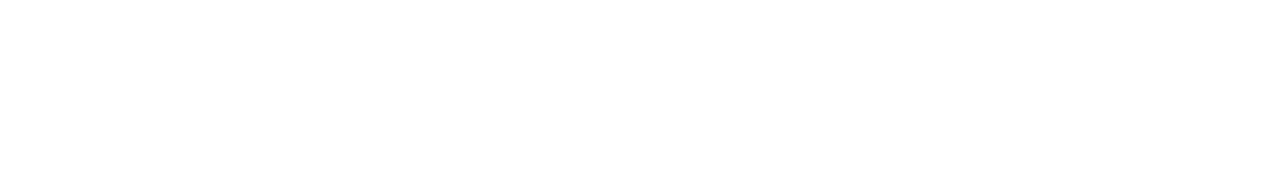
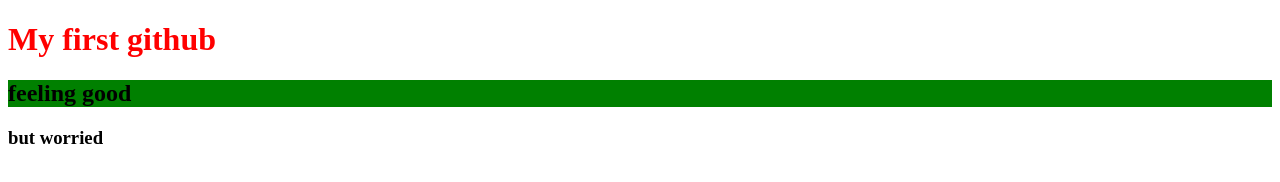
Before and after one commit to Sadiql/my_second_repo, a plain HTML site: page index.html in a window 1280 px wide. Drawn offline with Linux system fonts and the light colour scheme.

Commit message:
first changed

```diff
--- a/index.html
+++ b/index.html
@@ -5,8 +5,12 @@
     <meta http-equiv="X-UA-Compatible" content="IE=edge">
     <meta name="viewport" content="width=device-width, initial-scale=1.0">
     <title>My second repo</title>
+    <link rel="stylesheet" href="style.css">
 </head>
 <body>
+    <h1>My first github</h1>
+    <h2>feeling good</h2>
+    <h3>but worried</h3>
 
 </body>
 </html>
--- /dev/null
+++ b/style.css
@@ -0,0 +1,6 @@
+h1{
+    color: red;
+}
+h2{
+    background-color: green;
+}
```
